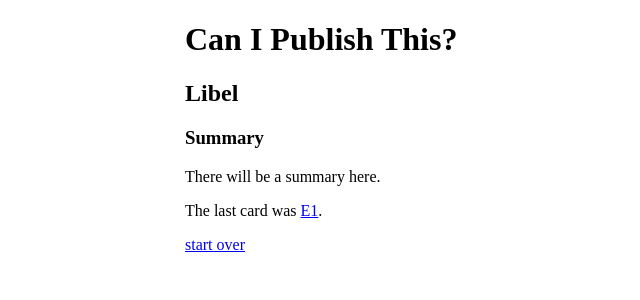
After one commit to lautomator/can-i-publish-this-v2, a Django app: a page that uses can_i_publish/libel/templates/libel/summary.html in a window 1280 px wide. The commit adds this page. Shown: the top 300 px of the page, without its empty margins (155-795 px from the left). Run offline with Django 4.2, Linux system fonts and the light colour scheme.

Commit message:
added a summary view-not complete-and url path

```diff
--- a/can_i_publish/libel/models.py
+++ b/can_i_publish/libel/models.py
@@ -66,6 +66,6 @@ class Relationship(models.Model):
         return self.card.card_slug + ' rel'
 
 
-class Choices(models.Model):
-    # a tally of the current user choices
+class Choice(models.Model):
+    # a summary of user choices. Could be used for metrics
     pass
--- a/can_i_publish/libel/templates/libel/card.html
+++ b/can_i_publish/libel/templates/libel/card.html
@@ -23,7 +23,11 @@
     </tr>
     <tr>
       <td>Choice 1</td>
+      {% if card.choice_one == 'summary' %}
+      <td><a href="{% url 'summary' card.card_slug %}">{{ card.choice_one }}</a></td>
+      {% else %}
       <td><a href="{% url 'card' rel.choice_one_next %}">{{ card.choice_one }}</a></td>
+      {% endif %}
     </tr>
     <tr>
       <td>Choice 2</td>
--- /dev/null
+++ b/can_i_publish/libel/templates/libel/summary.html
@@ -0,0 +1,10 @@
+{% extends "./_base.html" %}
+
+{% block content %}
+
+  <h3>Summary</h3>
+
+  <p>There will be a summary here.</p>
+  <p>The last card was <a href="{% url 'card' last_card %}">{{ last_card }}</a>.</p>
+
+{% endblock %}
--- a/can_i_publish/libel/urls.py
+++ b/can_i_publish/libel/urls.py
@@ -1,9 +1,13 @@
-from django.urls import path
+from django.urls import path, re_path
 
 from . import views
 
 urlpatterns = [
     path('', views.index, name='index'),
     # ex: /libel/Q1/
-    path('<card_slug>/', views.card, name='card'),
+    path('<slug:card_slug>/', views.card, name='card'),
+    # An ending card can only get accessed via and ending card.
+    # The regex is passed as an argument to the view.
+    # ex: /libel/E4bA/summary/
+    re_path(r'(E[a-zA-Z0-9]*)/summary/', views.summary, name='summary'),
 ]
--- a/can_i_publish/libel/views.py
+++ b/can_i_publish/libel/views.py
@@ -21,3 +21,7 @@ def card(request, card_slug):
     context = {'card': card, 'rel': rel}
 
     return render(request, 'libel/card.html', context)
+
+
+def summary(request, last_card_slug):
+    return render(request, 'libel/summary.html', {'last_card': last_card_slug})
```
Also changed, not shown: can_i_publish/db.sqlite3.
